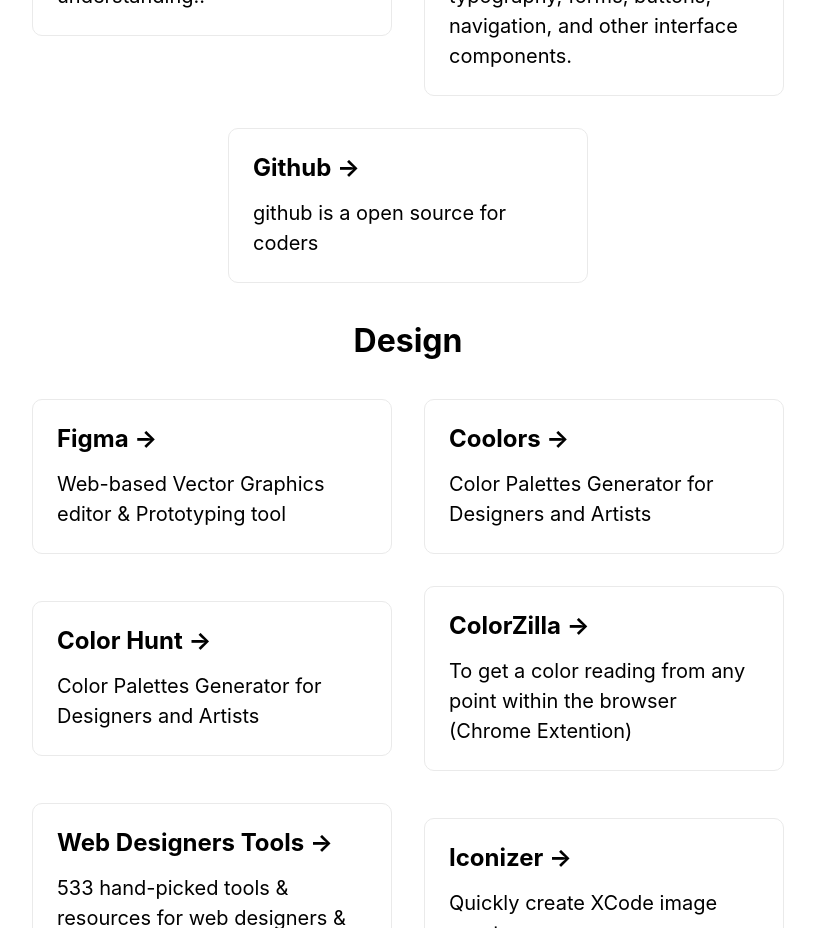
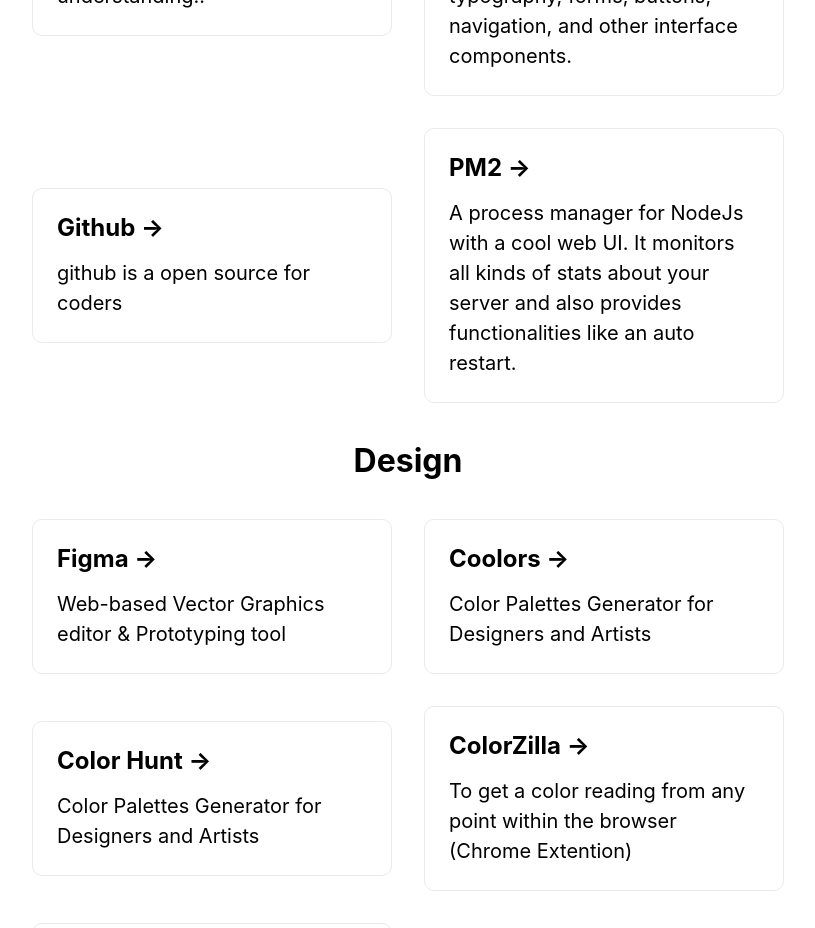
Before and after one commit to akash-santhosh/tools, a Next.js app: page / in a window 1280 px wide. Shown: the part 3480-4408 px from the top of the page, without its empty margins (232-1047 px from the left). Built offline with nearby package versions, Linux system fonts and the light colour scheme.

Commit message:
Added PM2
Added PM2 a process manager to the Development category.

```diff
--- a/data.js
+++ b/data.js
@@ -270,4 +270,10 @@
         "siteDesc":"github is a open source for coders",
         "category":"Development"
     },
+    {
+        "siteName":"PM2",
+        "siteURL":"https://pm2.keymetrics.io/",
+        "siteDesc":"A process manager for NodeJs with a cool web UI. It monitors all kinds of stats about your server and also provides functionalities like an auto restart.",
+        "category":"Development"
+    }
   ]
```
